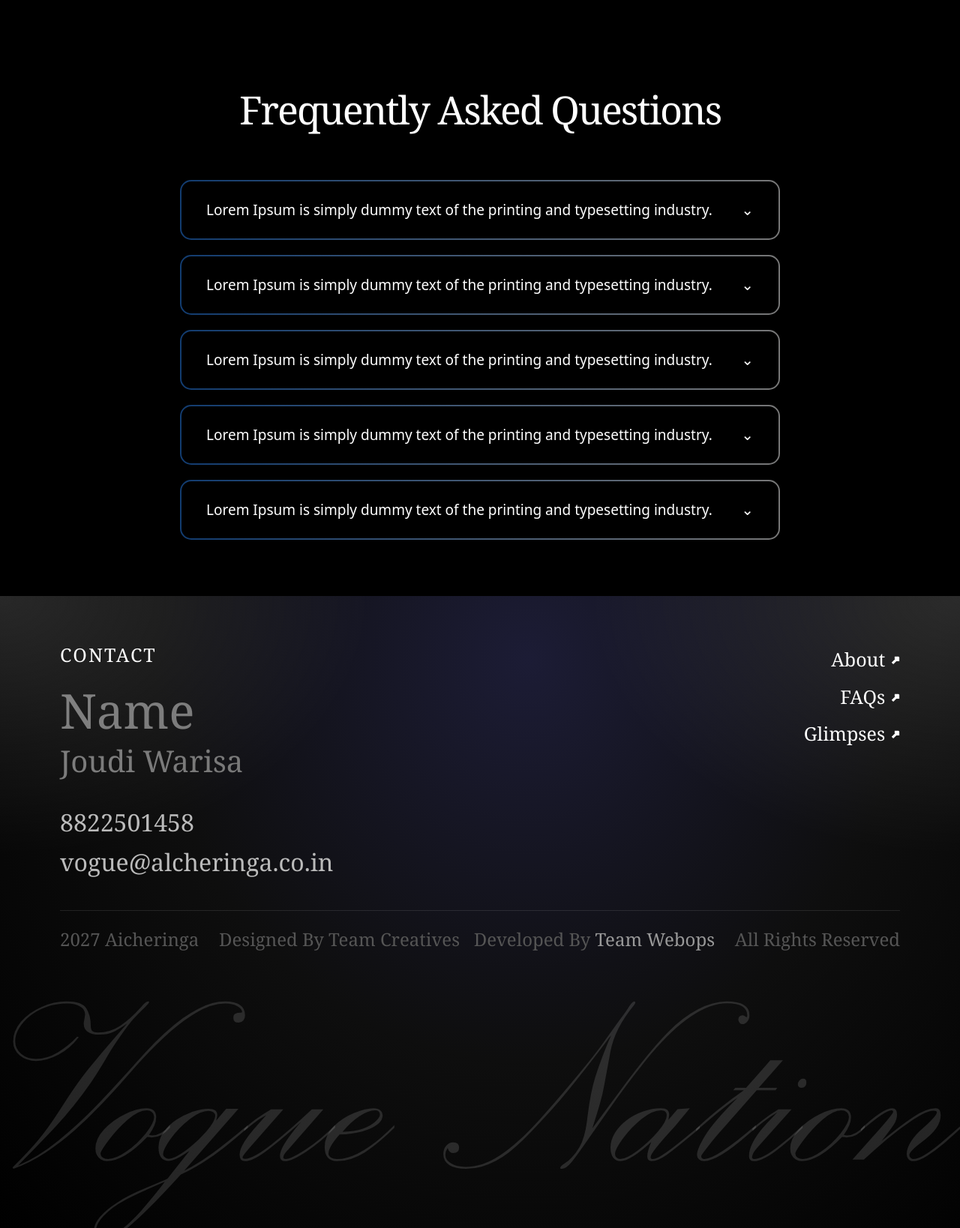
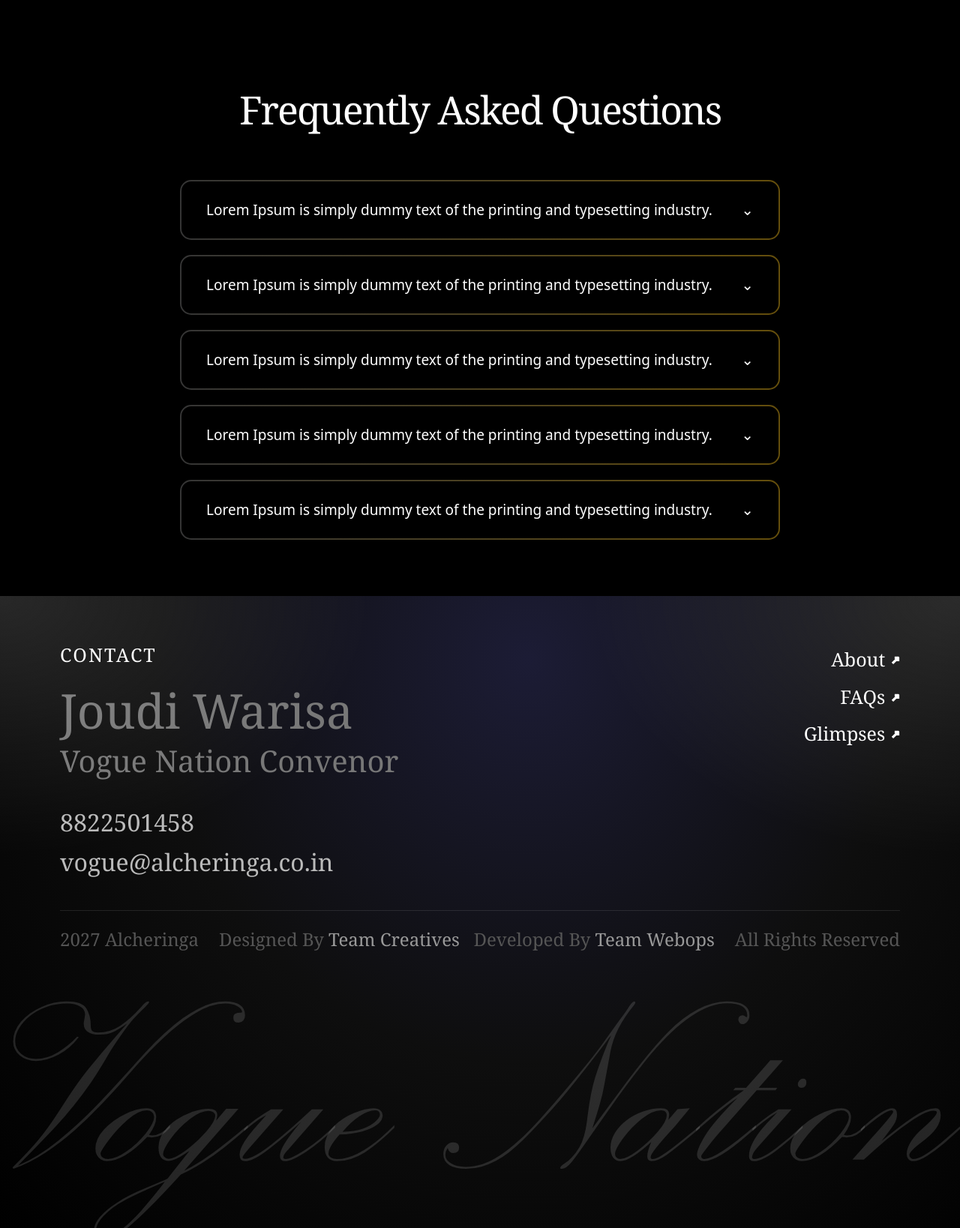
Before and after one commit to raunak-khetan/vogue_nation_2027, a Django app: page /glimpses/ in a window 1280 px wide. Shown: the part 866-2504 px from the top of the page at 75% size. Run offline with Django 5.2, Linux system fonts and the light colour scheme; style sheets or scripts are compiled from the project's sources; some libraries are stand-ins or nearby versions.

Commit message:
done done

```diff
--- a/core/templates/core/section_glimpses.html
+++ b/core/templates/core/section_glimpses.html
@@ -107,7 +107,7 @@
     <div id="faq-container" style="width: 800px; max-width: 95vw; margin: 0 auto; display: flex; flex-direction: column; gap: 20px;">
 
         <!-- FAQ 1 -->
-        <div class="faq-item" style="border-radius: 15px; padding: 2px; background: linear-gradient(to right, #123c70, #777);">
+        <div class="faq-item" style="border-radius: 15px; padding: 2px; background: linear-gradient(to right, #644E0C, #353535);">
             <div class="faq-item-inner" style="border-radius: 13px; background: #000;">
                 <button class="faq-item-btn" style="width: 100%; min-height: 76px; padding: 20px 33px; display: flex; align-items: center; justify-content: space-between; gap: 20px; text-align: left; font-size: 19px; color: #fff; background: none; border: none; cursor: pointer;">
                     <span>Lorem Ipsum is simply dummy text of the printing and typesetting industry.</span>
@@ -120,7 +120,7 @@
         </div>
 
         <!-- FAQ 2 -->
-        <div class="faq-item" style="border-radius: 15px; padding: 2px; background: linear-gradient(to right, #123c70, #777);">
+        <div class="faq-item" style="border-radius: 15px; padding: 2px; background: linear-gradient(to right, #644E0C, #353535);">
             <div class="faq-item-inner" style="border-radius: 13px; background: #000;">
                 <button class="faq-item-btn" style="width: 100%; min-height: 76px; padding: 20px 33px; display: flex; align-items: center; justify-content: space-between; gap: 20px; text-align: left; font-size: 19px; color: #fff; background: none; border: none; cursor: pointer;">
                     <span>Lorem Ipsum is simply dummy text of the printing and typesetting industry.</span>
@@ -133,7 +133,7 @@
         </div>
 
         <!-- FAQ 3 -->
-        <div class="faq-item" style="border-radius: 15px; padding: 2px; background: linear-gradient(to right, #123c70, #777);">
+        <div class="faq-item" style="border-radius: 15px; padding: 2px; background: linear-gradient(to right, #644E0C, #353535);">
             <div class="faq-item-inner" style="border-radius: 13px; background: #000;">
                 <button class="faq-item-btn" style="width: 100%; min-height: 76px; padding: 20px 33px; display: flex; align-items: center; justify-content: space-between; gap: 20px; text-align: left; font-size: 19px; color: #fff; background: none; border: none; cursor: pointer;">
                     <span>Lorem Ipsum is simply dummy text of the printing and typesetting industry.</span>
@@ -146,7 +146,7 @@
         </div>
 
         <!-- FAQ 4 -->
-        <div class="faq-item" style="border-radius: 15px; padding: 2px; background: linear-gradient(to right, #123c70, #777);">
+        <div class="faq-item" style="border-radius: 15px; padding: 2px; background: linear-gradient(to right, #644E0C, #353535);">
             <div class="faq-item-inner" style="border-radius: 13px; background: #000;">
                 <button class="faq-item-btn" style="width: 100%; min-height: 76px; padding: 20px 33px; display: flex; align-items: center; justify-content: space-between; gap: 20px; text-align: left; font-size: 19px; color: #fff; background: none; border: none; cursor: pointer;">
                     <span>Lorem Ipsum is simply dummy text of the printing and typesetting industry.</span>
@@ -159,7 +159,7 @@
         </div>
 
         <!-- FAQ 5 -->
-        <div class="faq-item" style="border-radius: 15px; padding: 2px; background: linear-gradient(to right, #123c70, #777);">
+        <div class="faq-item" style="border-radius: 15px; padding: 2px; background: linear-gradient(to right, #644E0C, #353535);">
             <div class="faq-item-inner" style="border-radius: 13px; background: #000;">
                 <button class="faq-item-btn" style="width: 100%; min-height: 76px; padding: 20px 33px; display: flex; align-items: center; justify-content: space-between; gap: 20px; text-align: left; font-size: 19px; color: #fff; background: none; border: none; cursor: pointer;">
                     <span>Lorem Ipsum is simply dummy text of the printing and typesetting industry.</span>
@@ -210,8 +210,8 @@
         <!-- LEFT: Contact -->
         <div style="display: flex; flex-direction: column;">
             <p style="font-family: Georgia, serif; font-size: 25px; letter-spacing: 2px; color: #fff; margin: 0 0 20px 0; text-transform: uppercase;">Contact</p>
-            <p style="font-family: Georgia, serif; font-size: 64px; font-weight: 400; color: #777; margin: 0 0 2px 0; line-height: 1.1;">Name</p>
-            <p style="font-family: Georgia, serif; font-size: 40px; color: #777; margin: 0 0 28px 0;">Joudi Warisa</p>
+            <p style="font-family: Georgia, serif; font-size: 64px; font-weight: 400; color: #777; margin: 0 0 2px 0; line-height: 1.1;">Joudi Warisa</p>
+            <p style="font-family: Georgia, serif; font-size: 40px; color: #777; margin: 0 0 28px 0;">Vogue Nation Convenor</p>
             <p style="font-family: Georgia, serif; font-size: 32px; color: #bbb; margin: 0 0 5px 0;">8822501458</p>
             <p style="font-family: Georgia, serif; font-size: 32px; color: #bbb; margin: 0;">vogue@alcheringa.co.in</p>
         </div>
@@ -240,10 +240,13 @@
 
     <!-- Bottom bar -->
     <div id="footer-bottom-bar">
-        <p style="font-family: Georgia, serif; font-size: 24px; color: #555; margin: 0;">2027 Aicheringa</p>
+        <p style="font-family: Georgia, serif; font-size: 24px; color: #555; margin: 0;">2027 Alcheringa</p>
 
         <p style="font-family: Georgia, serif; font-size: 24px; color: #555; margin: 0;">
-            Designed By Team Creatives &nbsp; Developed By
+            Designed By
+            <span style="color: #999; cursor: default; position: relative; font-family: Georgia, serif; font-size: 24px;">Team Creatives</span>
+
+             &nbsp; Developed By
             <span id="webops-trigger" style="color: #999; cursor: default; position: relative; font-family: Georgia, serif; font-size: 24px;">
                  Team Webops
                 <span id="webops-popup"
@@ -410,7 +413,7 @@ document.addEventListener("DOMContentLoaded", () => {
         if (!btn || !panel || !arrow || !inner) return;
         let open = false;
         const apply = o => {
-            item.style.background  = o ? "linear-gradient(to right,#2563eb,white)" : "linear-gradient(to right,#123c70,#777)";
+            item.style.background  = o ? "linear-gradient(to left,#d4af37,white)" : "linear-gradient(to left,#644E0C,#353535)";
             inner.style.background = o ? "linear-gradient(to bottom right,#292929,#303030)" : "#000";
             arrow.style.transform  = o ? "rotate(180deg)" : "rotate(0deg)";
             btn.setAttribute("aria-expanded", String(o));
```
